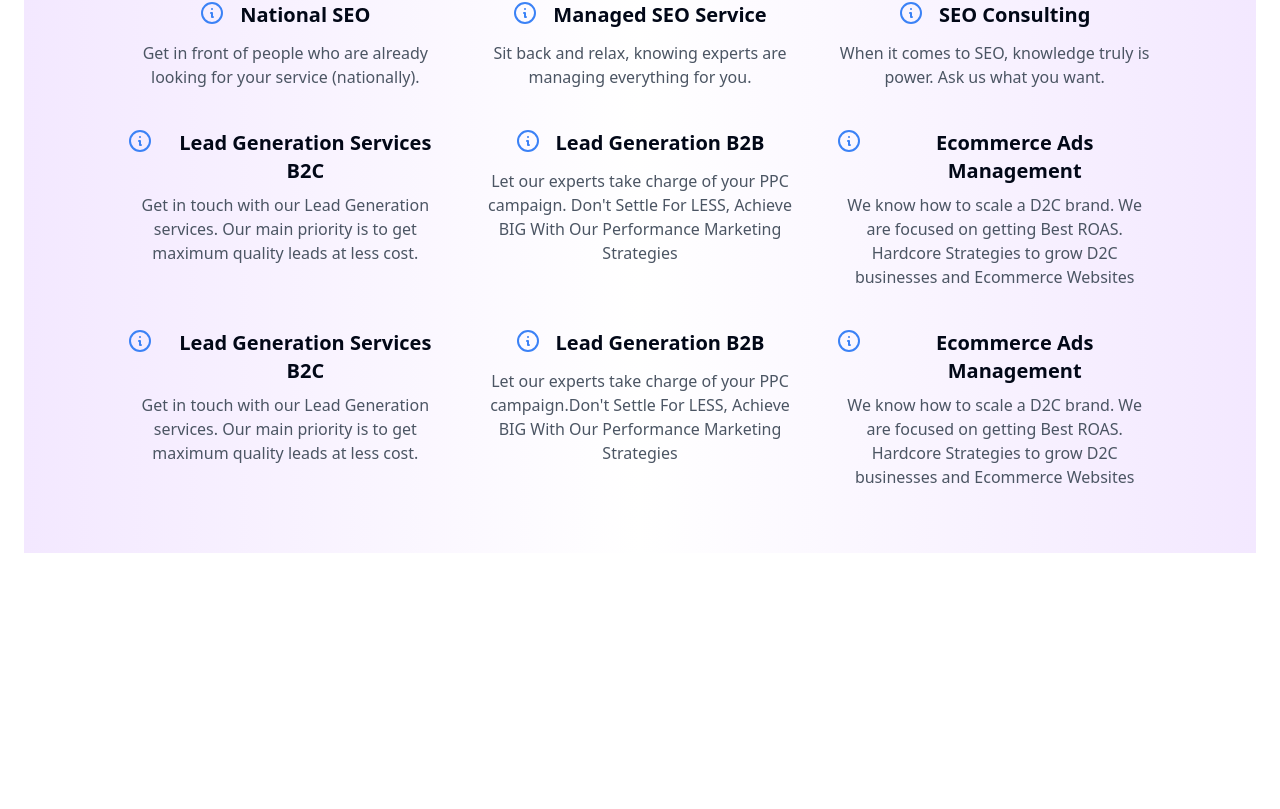
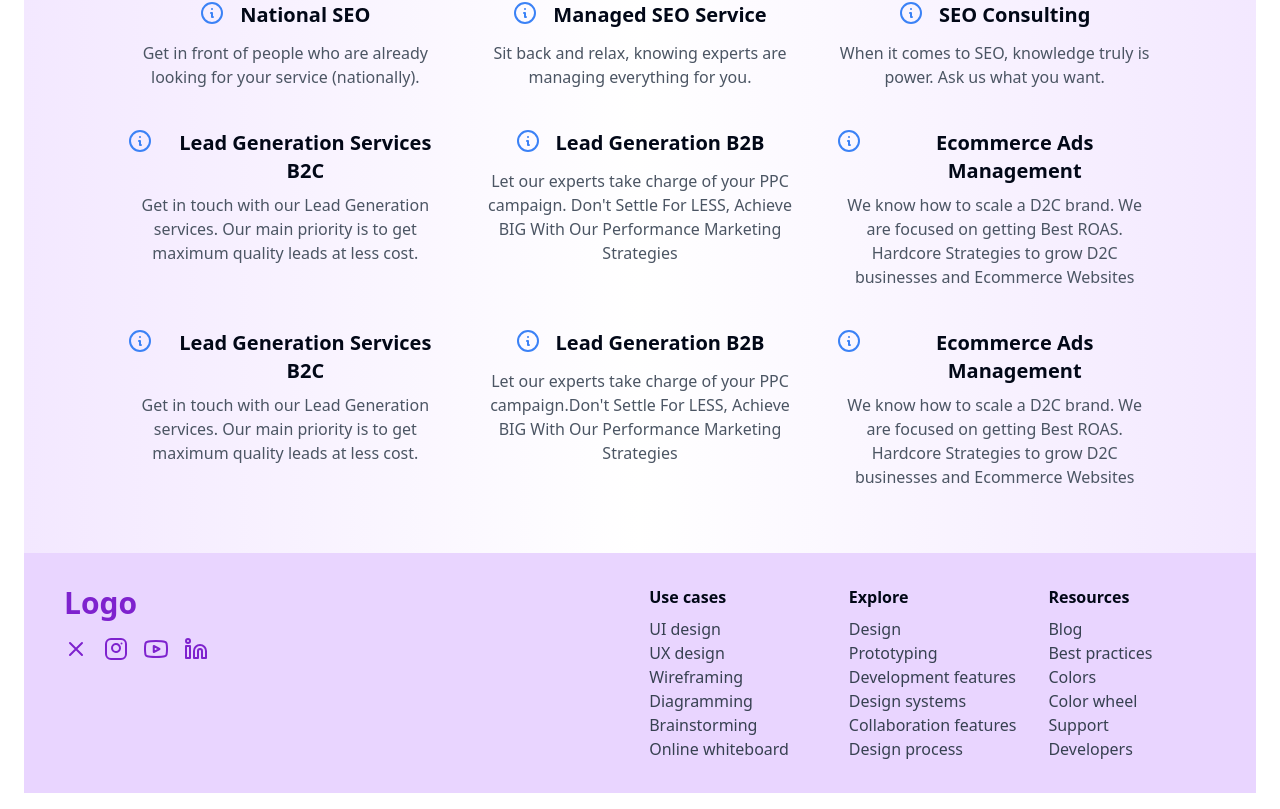
Before and after one commit to benedicti0n/Growceev, a Next.js app in the folder growceev/: page / in a window 1280 px wide. Shown: the part 6087-6896 px from the top of the page. Before the commit the page ends 6656 px from the top, so only its background shows below. Built offline with nearby package versions, Linux system fonts and the light colour scheme.

Commit message:
Footer done ✅

```diff
--- a/growceev/src/app/page.js
+++ b/growceev/src/app/page.js
@@ -1,4 +1,5 @@
 import Blog from "@/components/Blog";
+import Footer from "@/components/Footer";
 import GoogleAds from "@/components/GoogleAds";
 import MetaAds from "@/components/MetaAds";
 import Navbarr from "@/components/Navbarr";
@@ -23,6 +24,7 @@ export default function Home() {
     <GoogleAds/>
     <MetaAds/>
     <Services/>
+    <Footer/>
    </div>
   );
 }
--- /dev/null
+++ b/growceev/src/components/Footer.jsx
@@ -0,0 +1,96 @@
+export default function Footer() {
+    return (
+      <footer className="bg-purple-200 py-8 px-4">
+        <div className="max-w-6xl mx-auto flex flex-col md:flex-row justify-between items-center md:items-start">
+          <div className="flex flex-col items-center md:items-start mb-6 md:mb-0">
+            <div className="mb-4">
+              <div className="text-3xl font-bold text-purple-700">Logo</div>
+            </div>
+            <div className="flex space-x-4">
+              <a href="#" aria-label="Twitter" className="text-purple-700">
+                <XIcon />
+              </a>
+              <a href="#" aria-label="Instagram" className="text-purple-700">
+                <InstagramIcon />
+              </a>
+              <a href="#" aria-label="YouTube" className="text-purple-700">
+                <YouTubeIcon />
+              </a>
+              <a href="#" aria-label="LinkedIn" className="text-purple-700">
+                <LinkedInIcon />
+              </a>
+            </div>
+          </div>
+
+          <div className="grid grid-cols-1 md:grid-cols-3 gap-8 text-center md:text-left">
+            {footerLinks.map((section, index) => (
+              <div key={index}>
+                <h4 className="font-semibold mb-2">{section.title}</h4>
+                <ul>
+                  {section.links.map((link, i) => (
+                    <li key={i}>
+                      <a href="#" className="text-gray-700 hover:text-purple-700">
+                        {link}
+                      </a>
+                    </li>
+                  ))}
+                </ul>
+              </div>
+            ))}
+          </div>
+        </div>
+      </footer>
+    );
+  }
+
+  const footerLinks = [
+    {
+      title: "Use cases",
+      links: ["UI design", "UX design", "Wireframing", "Diagramming", "Brainstorming", "Online whiteboard"],
+    },
+    {
+      title: "Explore",
+      links: ["Design", "Prototyping", "Development features", "Design systems", "Collaboration features", "Design process"],
+    },
+    {
+      title: "Resources",
+      links: ["Blog", "Best practices", "Colors", "Color wheel", "Support", "Developers"],
+    },
+  ];
+
+  function XIcon() {
+    return (
+      <svg width="24" height="24" viewBox="0 0 24 24" fill="none" stroke="currentColor" strokeWidth="2" strokeLinecap="round" strokeLinejoin="round">
+        <path d="M18 6 6 18M6 6l12 12" />
+      </svg>
+    );
+  }
+
+  function InstagramIcon() {
+    return (
+      <svg width="24" height="24" viewBox="0 0 24 24" fill="none" stroke="currentColor" strokeWidth="2" strokeLinecap="round" strokeLinejoin="round">
+        <rect x="2" y="2" width="20" height="20" rx="5" ry="5" />
+        <path d="M16 11.37a4 4 0 1 1-4.33-4.33 4 4 0 0 1 4.33 4.33z" />
+        <path d="M17.5 6.5h.01" />
+      </svg>
+    );
+  }
+
+  function YouTubeIcon() {
+    return (
+      <svg width="24" height="24" viewBox="0 0 24 24" fill="none" stroke="currentColor" strokeWidth="2" strokeLinecap="round" strokeLinejoin="round">
+        <path d="M22.54 6.42A2.78 2.78 0 0 0 20.64 4.7C18.74 4 12 4 12 4s-6.74 0-8.64.7A2.78 2.78 0 0 0 1.46 6.42 29.26 29.26 0 0 0 1 12a29.26 29.26 0 0 0 .46 5.58 2.78 2.78 0 0 0 1.9 1.72c1.9.7 8.64.7 8.64.7s6.74 0 8.64-.7a2.78 2.78 0 0 0 1.9-1.72A29.26 29.26 0 0 0 23 12a29.26 29.26 0 0 0-.46-5.58z" />
+        <polygon points="9.75 15.02 15.5 12 9.75 8.98 9.75 15.02" />
+      </svg>
+    );
+  }
+
+  function LinkedInIcon() {
+    return (
+      <svg width="24" height="24" viewBox="0 0 24 24" fill="none" stroke="currentColor" strokeWidth="2" strokeLinecap="round" strokeLinejoin="round">
+        <path d="M16 8a6 6 0 0 1 6 6v7h-4v-7a2 2 0 0 0-4 0v7h-4v-7a6 6 0 0 1 6-6z" />
+        <rect x="2" y="9" width="4" height="12" />
+        <circle cx="4" cy="4" r="2" />
+      </svg>
+    );
+  }
```
